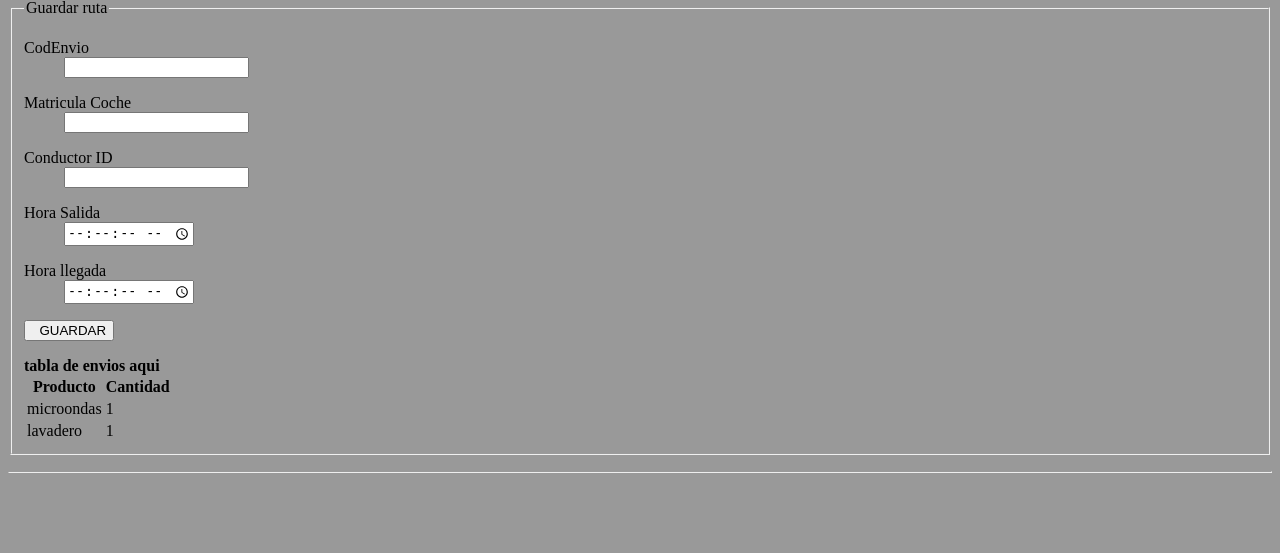
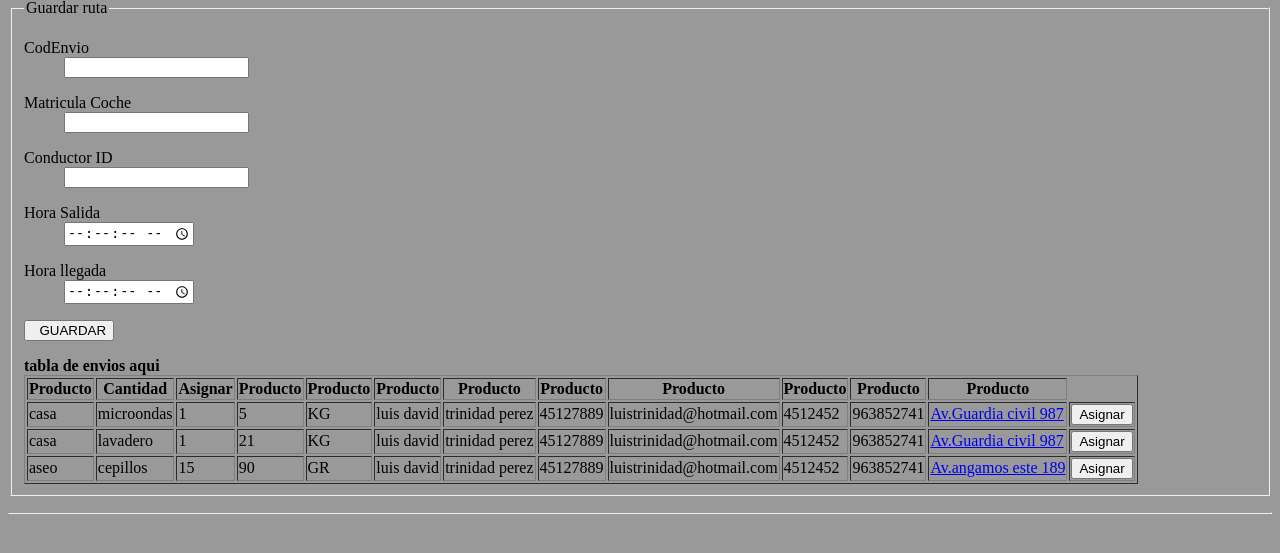
Before and after one commit to denzelsc1337/RoutForAll, a PHP site: page /View/AddRoute.php in a window 1280 px wide. Shown: the part 27-580 px from the top of the page. Run offline with PHP 8.4, Linux system fonts and the light colour scheme; data comes from the database, SQL or seed files in the repository.

Commit message:
listDeliverys

```diff
--- a/Model/User.php
+++ b/Model/User.php
@@ -47,7 +47,7 @@ class User
 
 	function listarPedidos(){
 		try {
-		$sql = "SELECT producto, cantidad FROM envios";
+		$sql = "SELECT * FROM envios";
 		$stmt = $this->db->prepare($sql);
 		$stmt->setFetchMode(PDO::FETCH_ASSOC);
 		$stmt->execute();
--- a/View/AddRoute.php
+++ b/View/AddRoute.php
@@ -51,7 +51,7 @@ echo "cheking for bd: " . $cnx->db;
           <button type="submit" class="btn btn-raised btn-info btn-sm"><i class="far fa-save"></i> &nbsp; GUARDAR</button>
     </p>
     <strong>tabla de envios aqui</strong>
-    <table>
+    <table border="1px">
         <?php
         require_once('../Controller/controllerList.php');
          ?>
@@ -59,6 +59,16 @@ echo "cheking for bd: " . $cnx->db;
             <tr>
                 <th>Producto</th>
                 <th>Cantidad</th>
+                <th>Asignar</th>
+                <th>Producto</th>
+                <th>Producto</th>
+                <th>Producto</th>
+                <th>Producto</th>
+                <th>Producto</th>
+                <th>Producto</th>
+                <th>Producto</th>
+                <th>Producto</th>
+                <th>Producto</th>
             </tr>
         </thead>
         <tbody>
@@ -66,8 +76,23 @@ echo "cheking for bd: " . $cnx->db;
             foreach ($listPedido as $listaPedidos) {
              ?>
              <tr>
-                 <td><?php echo $listaPedidos["producto"]; ?></td>
-                 <td><?php echo $listaPedidos["cantidad"]; ?></td>
+                <td><?php echo $listaPedidos["tipoProducto"]; ?></td>
+                <td><?php echo $listaPedidos["producto"]; ?></td>
+                <td><?php echo $listaPedidos["cantidad"]; ?></td>
+                <td><?php echo $listaPedidos["peso"]; ?></td>
+                <td><?php echo $listaPedidos["unidadMedida"]; ?></td>
+                <td><?php echo $listaPedidos["nombreCliente"]; ?></td>
+                <td><?php echo $listaPedidos["apellidoCliente"]; ?></td>
+                <td><?php echo $listaPedidos["docCliente"]; ?></td>
+                <td><?php echo $listaPedidos["correoCliente"]; ?></td>
+                <td><?php echo $listaPedidos["telefCliente"]; ?></td>
+                <td><?php echo $listaPedidos["celularCliente"]; ?></td>
+                <a ></a>
+                <!--agregar google maps here-->
+                <td><a href="https://www.google.com/maps/<?php echo $listaPedidos["direccionEnvio"]?>"><?php echo $listaPedidos["direccionEnvio"]?></a></td>
+                 <td>
+                     <button>Asignar</button>
+                 </td>
              </tr>
         </tbody>
     <?php } ?>
--- a/bd_routes.sql
+++ b/bd_routes.sql
@@ -43,7 +43,8 @@ direccionEnvio varchar(200) not null
 
 insert into envios values(null,'casa','microondas','1',5,'KG','luis david', 'trinidad perez','45127889','luistrinidad@hotmail.com','4512452','963852741','Av.Guardia civil 987');
 insert into envios values(null,'casa','lavadero','1',21,'KG','luis david', 'trinidad perez','45127889','luistrinidad@hotmail.com','4512452','963852741','Av.Guardia civil 987');
-select producto, cantidad from envios;
+insert into envios values(null,'aseo','cepillos','15',90,'GR','luis david', 'trinidad perez','45127889','luistrinidad@hotmail.com','4512452','963852741','Av.angamos este 189');
+select * from envios;
 
 
 
```
